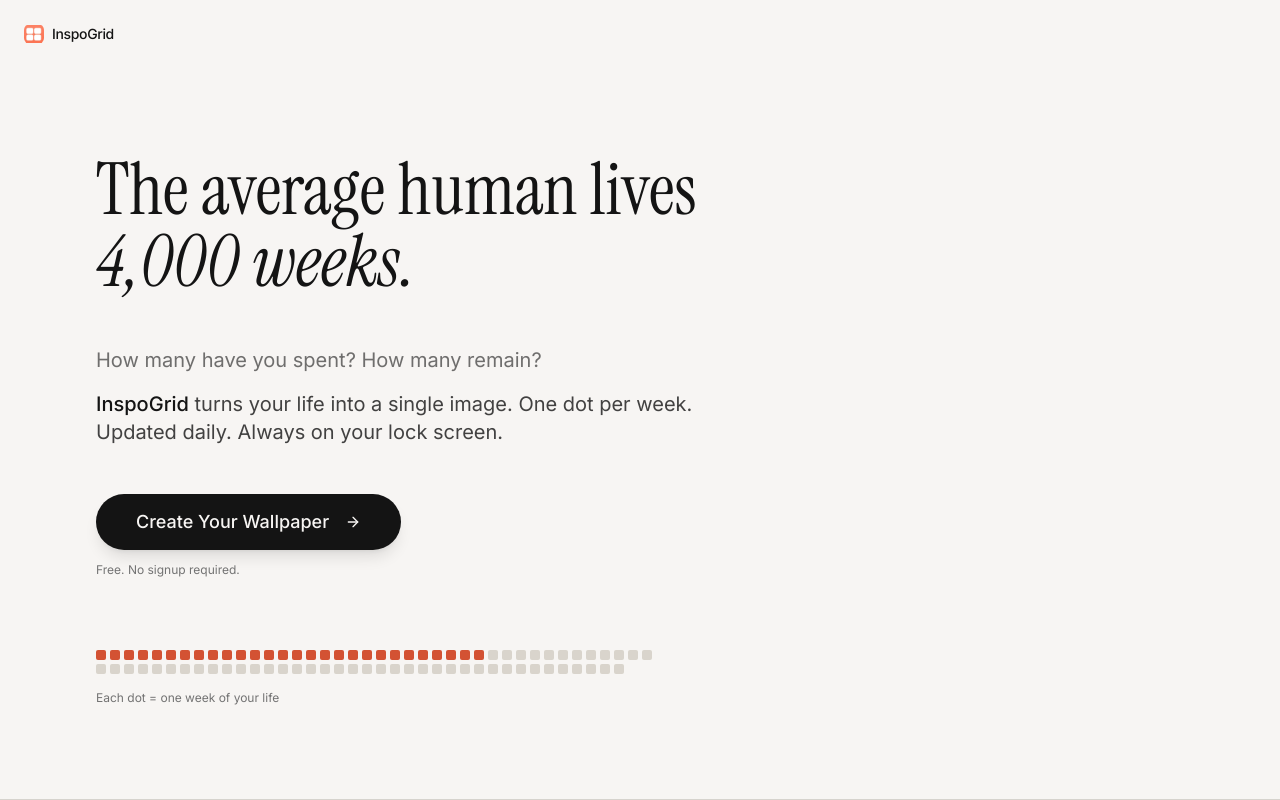
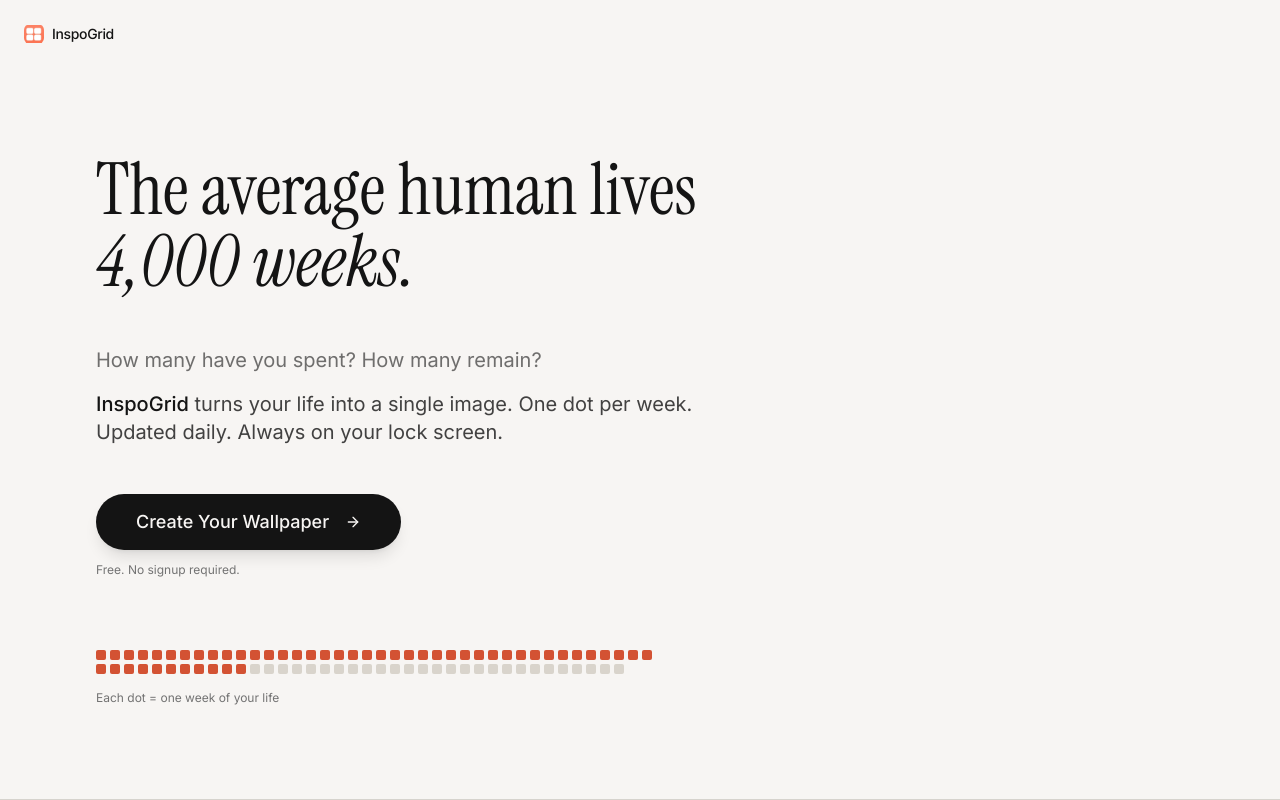
Before and after one commit to shezanusdf/MementoMori2, a React (Vite) app in the folder webapp/: page / in a window 1280 px wide. Shown: the top 800 px of the page. Built offline with nearby package versions, Linux system fonts and the light colour scheme; no server answers.

Commit message:
all the dots should be orange in the first line and in the second only the first 11

```diff
--- a/webapp/src/components/memento-mori/HeroSection.tsx
+++ b/webapp/src/components/memento-mori/HeroSection.tsx
@@ -59,7 +59,7 @@
                   <div
                     key={i}
                     className="w-[10px] h-[10px] rounded-[2px]"
-                    style={{ backgroundColor: i < 28 ? '#d35233' : '#d9d4cc' }}
+                    style={{ backgroundColor: '#d35233' }}
                   />
                 ))}
               </div>
@@ -68,7 +68,7 @@
                   <div
                     key={i + 40}
                     className="w-[10px] h-[10px] rounded-[2px]"
-                    style={{ backgroundColor: '#d9d4cc' }}
+                    style={{ backgroundColor: i < 11 ? '#d35233' : '#d9d4cc' }}
                   />
                 ))}
               </div>
```
Also changed, not shown: 2 other files (tests, documents, lock files or other folders).
